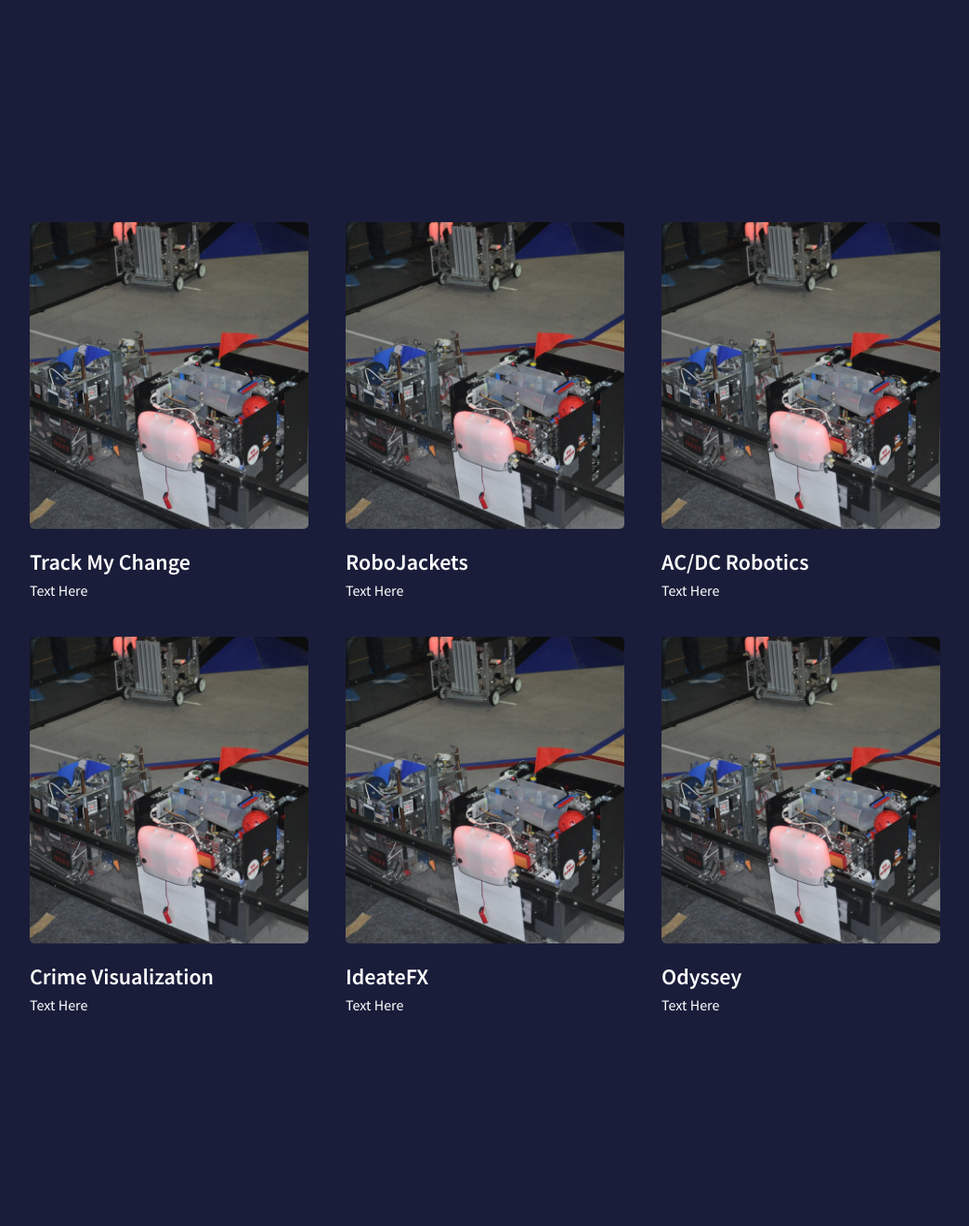
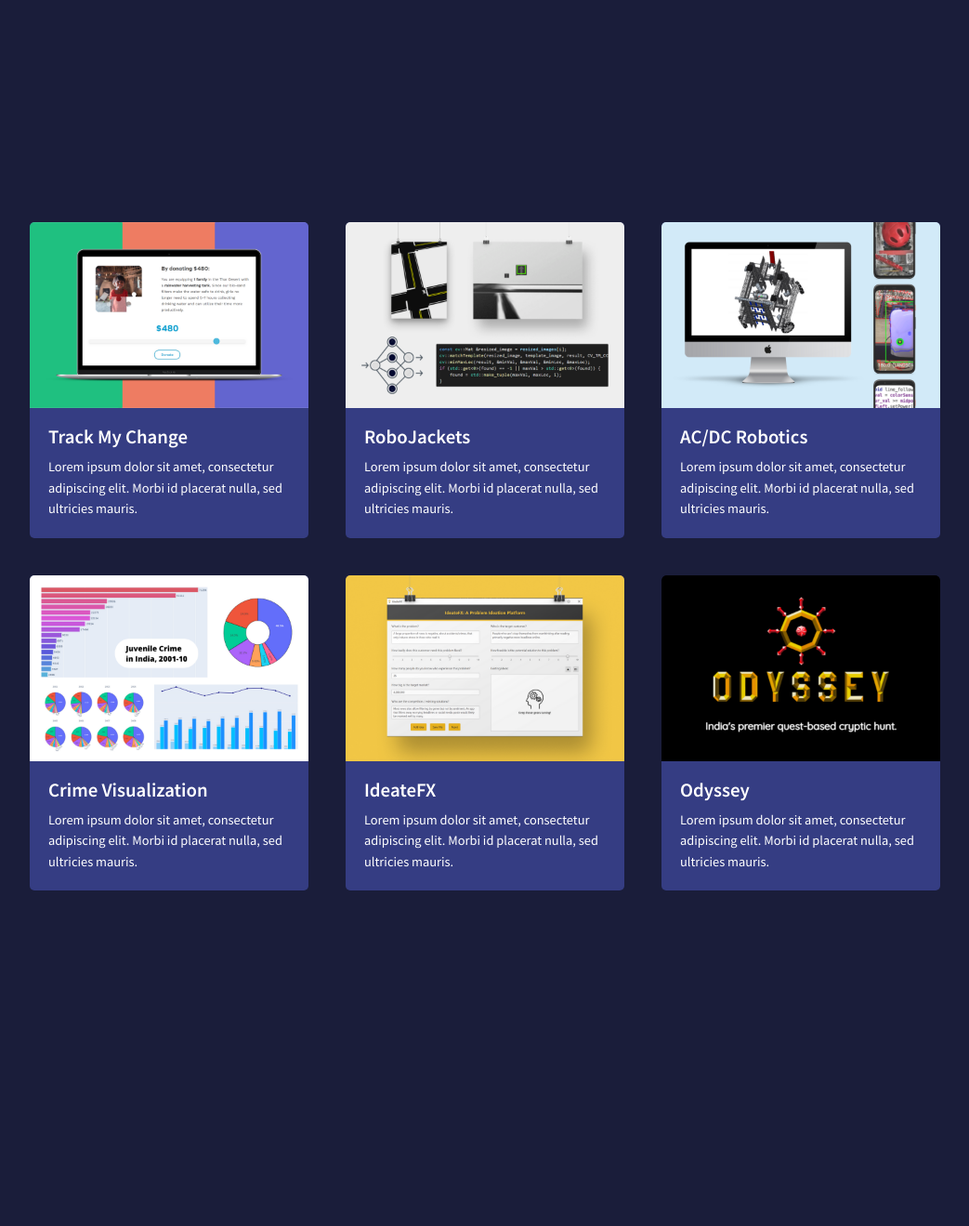
Before and after one commit to mittalprakhar/mittalprakhar.github.io, a PHP site: page / in a window 1280 px wide. Shown: the part 2120-3439 px from the top of the page at 93% size, without its empty margins (118-1161 px from the left). Run offline with PHP 8.4, Linux system fonts and the light colour scheme; some libraries are stand-ins or nearby versions.

Commit message:
Added cards

```diff
--- a/css/main.css
+++ b/css/common.css
@@ -11,6 +11,7 @@
 
 html, body {
     overflow-x: hidden;
+    scroll-behavior: smooth;
     padding: 0;
     margin: 0;
     color: var(--font-color);
@@ -24,20 +25,22 @@ a {
 }
 
 h1, h2, h3 {
-    font-weight: 600;
     margin: 0;
 }
 
 h1 {
+    font-weight: 600;
     font-size: 3rem;
 }
 
 h2 {
+    font-weight: 600;
     font-size: 2.7rem;
 }
 
 h3 {
-    font-size: 1.5rem;
+    font-weight: 700;
+    font-size: 1.3rem;
 }
 
 @media only screen and (max-width: 750px) {
@@ -56,6 +59,7 @@ h3 {
     height: 80px;
     background-color: var(--primary-dark);
     font-weight: 600;
+    z-index: 1;
 }
 
 @media only screen and (max-width: 750px) {
@@ -205,65 +209,6 @@ h3 {
     }
 }
 
-.landing {
-    display: flex;
-    align-items: center;
-    min-height: 100vh;
-    max-width: 600px;
-}
-
-.work {
-    min-height: calc(100vh - 80px);
-    justify-content: center;
-}
-
-.work-container {
-    display: flex;
-    flex-direction: row;
-    align-items: center;
-    justify-content: center;
-    flex-wrap: wrap;
-    margin-bottom: 60px;
-}
-
-.card {
-    width: 300px;
-    margin: 20px;
-    cursor: pointer;
-}
-
-.card-image {
-    object-fit: cover;
-    width: 100%;
-    height: 330px;
-    margin-bottom: 20px;
-    border-radius: 5px;
-}
-
-@media only screen and (max-width: 900px) {
-    .card {
-        width: 250px;
-    }
-
-    .card-image {
-        height: 280px;
-    }
-}
-
-@media only screen and (max-width: 680px) {
-    .card {
-        width: 350px;
-    }
-
-    .card-image {
-        height: 390px;
-    }
-}
-
-.card-text h3 {
-    margin-bottom: 5px;
-}
-
 .contact {
     display: flex;
     justify-content: center;
@@ -329,3 +274,22 @@ h3 {
     font-size: 0.85rem;
     color: var(--light-grey);
 }
+
+.scroll-top {
+    opacity: 0;
+    position: fixed;
+    bottom: 25;
+    right: 25;
+    z-index: 2;
+    border-radius: 50%;
+    cursor: pointer;
+    padding: 15px;
+    background-color: var(--primary-mid);
+    transition: all 0.2s;
+}
+
+@media only screen and (min-width: 750px) {
+    .scroll-top.show {
+        opacity: 1;
+    }
+}
--- /dev/null
+++ b/css/index.css
@@ -0,0 +1,62 @@
+.landing {
+    display: flex;
+    align-items: center;
+    min-height: 100vh;
+    max-width: 600px;
+}
+
+.work {
+    min-height: calc(100vh - 80px);
+    justify-content: center;
+}
+
+.work-container {
+    display: flex;
+    flex-direction: row;
+    align-items: center;
+    justify-content: center;
+    flex-wrap: wrap;
+    margin-bottom: 60px;
+}
+
+.card {
+    width: 300px;
+    margin: 20px;
+    cursor: pointer;
+    border-radius: 5px;
+    background-color: var(--primary-mid);
+    transition: all 0.2s;
+}
+
+.card:hover {
+    transform: scale(1.04);
+}
+
+.card-image {
+    object-fit: cover;
+    width: 100%;
+    border-top-left-radius: 5px;
+    border-top-right-radius: 5px;
+}
+
+@media only screen and (max-width: 900px) {
+    .card {
+        width: 250px;
+    }
+}
+
+@media only screen and (max-width: 680px) {
+    .card {
+        width: 350px;
+    }
+}
+
+.card-text {
+    padding: 20px;
+    font-size: 0.9rem;
+    line-height: 1.4rem;
+}
+
+.card-text h3 {
+    margin-bottom: 10px;
+}
--- a/index.html
+++ b/index.html
@@ -12,27 +12,28 @@
         <script src="https://kit.fontawesome.com/60d411b6dd.js" crossorigin="anonymous"></script>
 
         <link rel="shortcut icon" href="img/favicon.png">
-        <link rel="stylesheet" type="text/css" href="css/main.css">
+        <link rel="stylesheet" type="text/css" href="css/common.css">
+        <link rel="stylesheet" type="text/css" href="css/index.css">
     </head>
 
     <body>
         <div class="navbar">
-            <div class="nav-cross" onclick="navbarExpand()">
+            <div class="nav-cross" onclick="navbarToggle()">
                 <span class="one"></span>
                 <span class="two"></span>
                 <span class="three"></span>
             </div>
             <div class="nav-title">
-                <a href="">Prakhar Mittal</a>
+                <a href="#top" onclick="navbarClose()">Prakhar Mittal</a>
             </div>
             <div class="nav-items">
-                <a class="nav-item" href="">About</a>
-                <a class="nav-item" href="">Work</a>
+                <a class="nav-item" href="#work" onclick="navbarClose()">Work</a>
+                <a class="nav-item" href="about.html">About</a>
                 <a class="nav-item" href="">Resume</a>
             </div>
         </div>
 
-        <div class="content">
+        <div class="content" id="top">
             <div class="landing">
                 <h1>Hello, I am <span style="color: var(--primary-light);">Prakhar</span>,
                     a <span style="color: var(--tertiary);">software developer</span> from
@@ -40,49 +41,48 @@
                 <img src="" height=10>
             </div>
 
-            <div class="work">
-                <!--<h2>My Work</h2>-->
+            <div class="work" id="work">
                 <div class="work-container">
                     <div class="card">
-                        <img src="img/File218.jpg" class="card-image">
+                        <img src="img/track-my-change.png" class="card-image">
                         <div class="card-text">
                             <h3>Track My Change</h3>
-                            Text Here
+                            Lorem ipsum dolor sit amet, consectetur adipiscing elit. Morbi id placerat nulla, sed ultricies mauris.
                         </div>
                     </div>
                     <div class="card">
-                        <img src="img/File218.jpg" class="card-image">
+                        <img src="img/robojackets.png" class="card-image">
                         <div class="card-text">
                             <h3>RoboJackets</h3>
-                            Text Here
+                            Lorem ipsum dolor sit amet, consectetur adipiscing elit. Morbi id placerat nulla, sed ultricies mauris.
                         </div>
                     </div>
                     <div class="card">
-                        <img src="img/File218.jpg" class="card-image">
+                        <img src="img/ac-dc.png" class="card-image">
                         <div class="card-text">
                             <h3>AC/DC Robotics</h3>
-                            Text Here
+                            Lorem ipsum dolor sit amet, consectetur adipiscing elit. Morbi id placerat nulla, sed ultricies mauris.
                         </div>
                     </div>
                     <div class="card">
-                        <img src="img/File218.jpg" class="card-image">
+                        <img src="img/crime-viz.png" class="card-image">
                         <div class="card-text">
                             <h3>Crime Visualization</h3>
-                            Text Here
+                            Lorem ipsum dolor sit amet, consectetur adipiscing elit. Morbi id placerat nulla, sed ultricies mauris.
                         </div>
                     </div>
                     <div class="card">
-                        <img src="img/File218.jpg" class="card-image">
+                        <img src="img/ideate-fx.png" class="card-image">
                         <div class="card-text">
                             <h3>IdeateFX</h3>
-                            Text Here
+                            Lorem ipsum dolor sit amet, consectetur adipiscing elit. Morbi id placerat nulla, sed ultricies mauris.
                         </div>
                     </div>
                     <div class="card">
-                        <img src="img/File218.jpg" class="card-image">
+                        <img src="img/odyssey.png" class="card-image">
                         <div class="card-text">
                             <h3>Odyssey</h3>
-                            Text Here
+                            Lorem ipsum dolor sit amet, consectetur adipiscing elit. Morbi id placerat nulla, sed ultricies mauris.
                         </div>
                     </div>
                 </div>
@@ -104,6 +104,6 @@
             </div>
         </div>
 
-        <script src="js/navbar.js"></script>
+        <script src="js/main.js"></script>
     </body>
 </html>
--- /dev/null
+++ b/js/main.js
@@ -0,0 +1,23 @@
+function navbarToggle() {
+	document.querySelector('.nav-cross').classList.toggle('show');
+	document.querySelector('.nav-title').classList.toggle('show');
+	document.querySelector('.nav-items').classList.toggle('show');
+};
+
+function navbarClose() {
+	document.querySelector('.nav-cross').classList.remove('show');
+	document.querySelector('.nav-title').classList.remove('show');
+	document.querySelector('.nav-items').classList.remove('show');
+};
+
+window.onscroll = function() {
+	scrollFunction()
+};
+
+function scrollFunction() {
+	if (window.scrollY > 50 || window.scrollY > 50) {
+		document.querySelector('.scroll-top').classList.add('show');
+	} else {
+		document.querySelector('.scroll-top').classList.remove('show');
+	}
+}
--- a/js/navbar.js
+++ /dev/null
@@ -1,5 +0,0 @@
-function navbarExpand() {
-	document.querySelector('.nav-cross').classList.toggle('show');
-	document.querySelector('.nav-title').classList.toggle('show');
-	document.querySelector('.nav-items').classList.toggle('show');
-};
```
Also changed, not shown: about.html (added, +67 -0 lines), css/about.css (added, +11 -0 lines), img/File218.jpg (deleted), img/ac-dc.png (added), img/crime-viz.png (added), img/ideate-fx.png (added), img/odyssey.png (added), img/robojackets.png (added), img/track-my-change.png (added).
